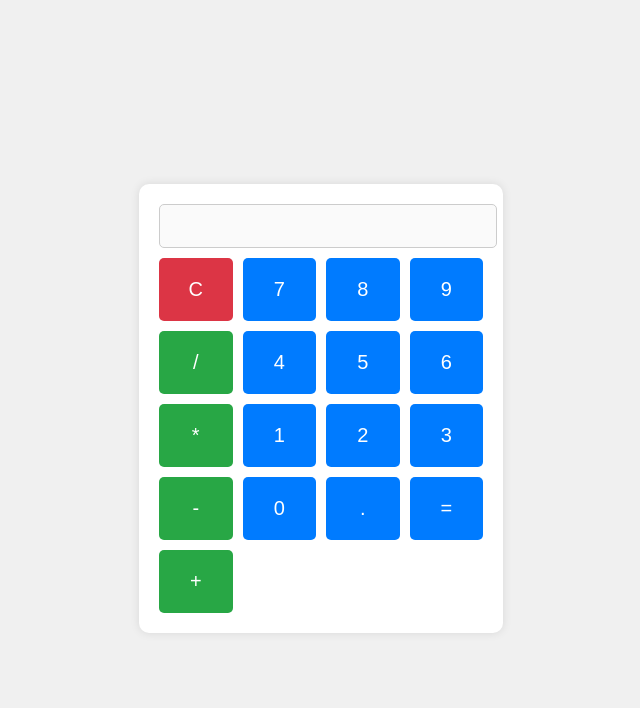
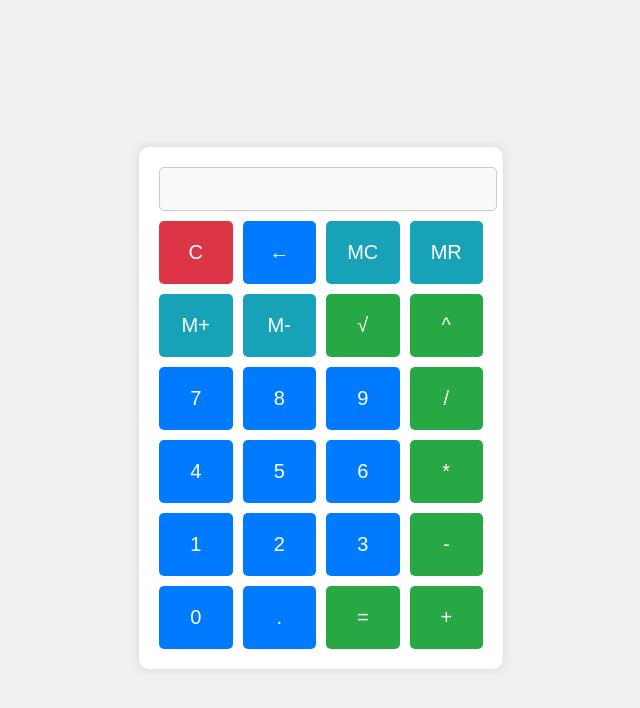
Before and after one commit to somethingsfunneh/Calculator, a plain HTML site: page index.html in a window 1280 px wide. Shown: the whole page, without its empty margins (319-959 px from the left). Drawn offline with Linux system fonts and the light colour scheme.

Commit message:
Update index.html

```diff
--- a/index.html
+++ b/index.html
@@ -57,6 +57,12 @@
         .button.clear:hover {
             background-color: #c82333;
         }
+        .button.memory {
+            background-color: #17a2b8;
+        }
+        .button.memory:hover {
+            background-color: #117a8b;
+        }
     </style>
 </head>
 <body>
@@ -64,6 +70,13 @@
         <input type="text" class="display" id="display" disabled>
         <div class="buttons">
             <button class="button clear" onclick="clearDisplay()">C</button>
+            <button class="button" onclick="backspace()">←</button>
+            <button class="button memory" onclick="memoryClear()">MC</button>
+            <button class="button memory" onclick="memoryRecall()">MR</button>
+            <button class="button memory" onclick="memoryAdd()">M+</button>
+            <button class="button memory" onclick="memorySubtract()">M-</button>
+            <button class="button operator" onclick="calculateSqrt()">√</button>
+            <button class="button operator" onclick="setOperator('^')">^</button>
             <button class="button" onclick="appendNumber('7')">7</button>
             <button class="button" onclick="appendNumber('8')">8</button>
             <button class="button" onclick="appendNumber('9')">9</button>
@@ -78,7 +91,7 @@
             <button class="button operator" onclick="setOperator('-')">-</button>
             <button class="button" onclick="appendNumber('0')">0</button>
             <button class="button" onclick="appendNumber('.')">.</button>
-            <button class="button" onclick="calculate()">=</button>
+            <button class="button operator" onclick="calculate()">=</button>
             <button class="button operator" onclick="setOperator('+')">+</button>
         </div>
     </div>
@@ -87,6 +100,7 @@
         let currentOperand = '';
         let previousOperand = '';
         let operator = null;
+        let memory = 0;
 
         document.addEventListener('keydown', handleKeyPress);
 
@@ -94,12 +108,14 @@
             const key = event.key;
             if ((key >= '0' && key <= '9') || key === '.') {
                 appendNumber(key);
-            } else if (['+', '-', '*', '/'].includes(key)) {
+            } else if (['+', '-', '*', '/', '^'].includes(key)) {
                 setOperator(key);
             } else if (key === 'Enter' || key === '=') {
                 calculate();
             } else if (key === 'Escape') {
                 clearDisplay();
+            } else if (key === 'Backspace') {
+                backspace();
             }
         }
 
@@ -117,6 +133,12 @@
             operator = op;
             previousOperand = currentOperand;
             currentOperand = '';
+        }
+
+        function calculateSqrt() {
+            if (currentOperand === '') return;
+            currentOperand = Math.sqrt(parseFloat(currentOperand));
+            updateDisplay();
         }
 
         function calculate() {
@@ -137,6 +159,9 @@
                 case '/':
                     result = current === 0 ? 'Error' : prev / current;
                     break;
+                case '^':
+                    result = Math.pow(prev, current);
+                    break;
                 default:
                     return;
             }
@@ -156,6 +181,30 @@
         function updateDisplay() {
             display.value = currentOperand;
         }
+
+        function backspace() {
+            currentOperand = currentOperand.slice(0, -1);
+            updateDisplay();
+        }
+
+        function memoryClear() {
+            memory = 0;
+        }
+
+        function memoryRecall() {
+            currentOperand = memory.toString();
+            updateDisplay();
+        }
+
+        function memoryAdd() {
+            memory += parseFloat(currentOperand);
+            clearDisplay();
+        }
+
+        function memorySubtract() {
+            memory -= parseFloat(currentOperand);
+            clearDisplay();
+        }
     </script>
 </body>
 </html>
```
